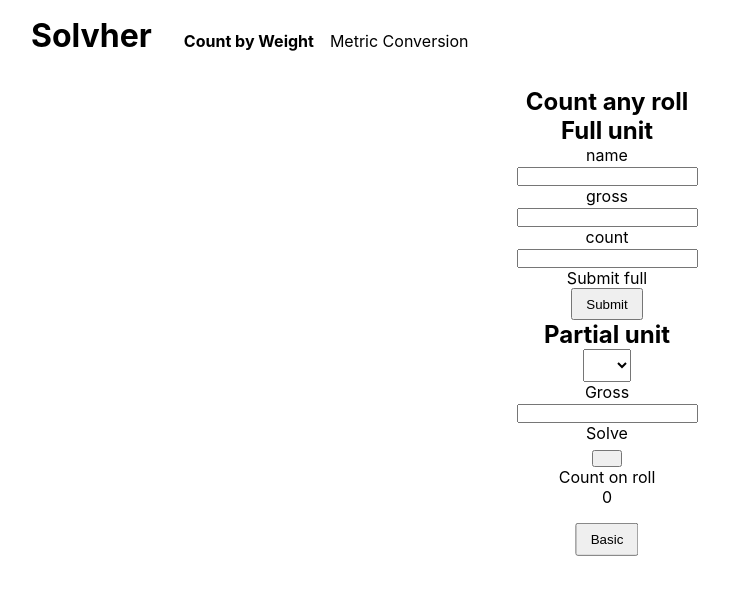
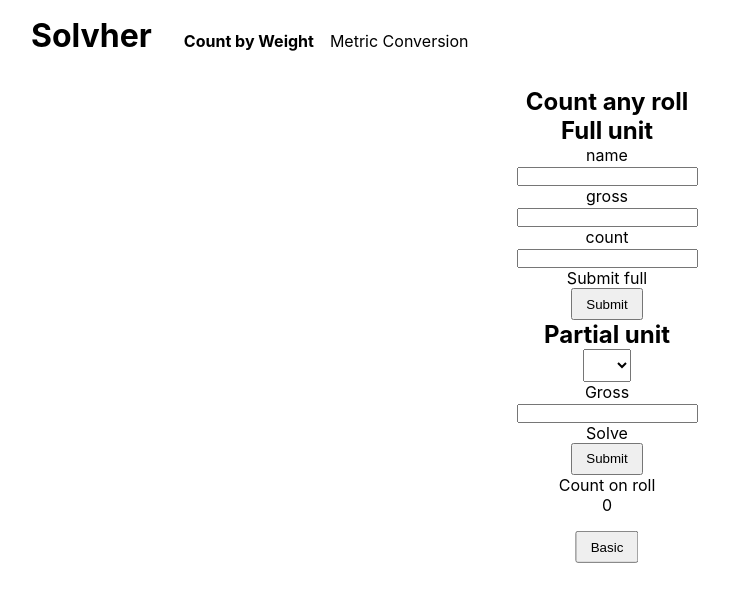
Before and after one commit to dangero1990/Solvher, a React (Create React App) app: page / in a window 1280 px wide. Both pictures are taken after a click on the button "Advanced". Shown: the top 602 px of the page, without its empty margins (33-762 px from the left). Built offline with nearby package versions, Linux system fonts and the light colour scheme.

Commit message:
forgot to add text to button

```diff
--- a/src/components/CountAnyWeight.js
+++ b/src/components/CountAnyWeight.js
@@ -69,7 +69,9 @@ function CountAnyWeight() {
         <label htmlFor='part-gross'>Gross</label>
         <input type='text' onChange={(e) => setPart({ ...part, gross: +e.target.value })} ref={partGross} inputMode='numeric' />
         <label htmlFor='submit-part'>Solve</label>
-        <button type='submit' name='submit-part'></button>
+        <button type='submit' name='submit-part'>
+          Submit
+        </button>
       </form>
       <p>Count on roll</p>
       <p>{net}</p>
```
